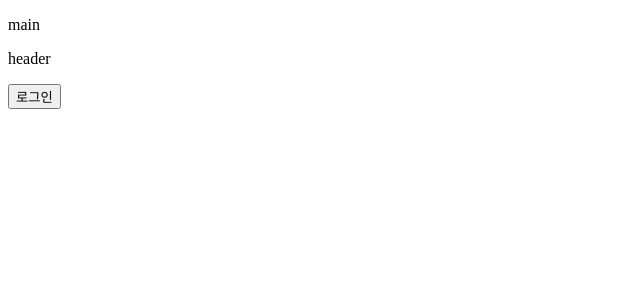
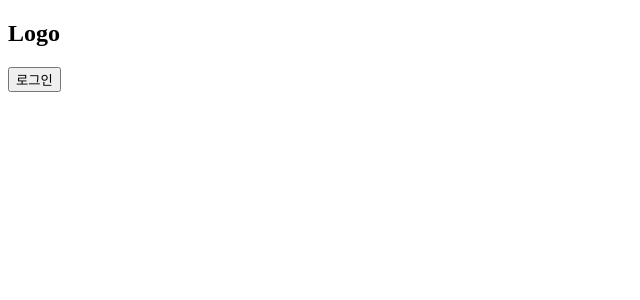
Before and after one commit to FindLolChess-FLC/ReactWebApplicationServer, a React (Create React App) app: page / in a window 1280 px wide. Shown: the top 300 px of the page, without its empty margins (0-640 px from the left). Built offline with nearby package versions, Linux system fonts and the light colour scheme; the HTML template or start-up script is replaced by a standard one.

Commit message:
🎨: 파일 구조 변경 및 추가

```diff
--- /dev/null
+++ b/src/components/common/Button.tsx
@@ -0,0 +1,3 @@
+export default function Button() {
+  return <div>a</div>;
+}
--- /dev/null
+++ b/src/components/common/DropBox.tsx
@@ -0,0 +1,3 @@
+export default function DropBox() {
+  return <div>a</div>;
+}
--- /dev/null
+++ b/src/components/common/Modal.tsx
@@ -0,0 +1,3 @@
+export default function Modal() {
+  return <div>a</div>;
+}
--- /dev/null
+++ b/src/components/containers/Footer.tsx
@@ -0,0 +1,3 @@
+export default function Footer() {
+  return <div>a</div>;
+}
--- a/src/components/header.tsx
+++ b/src/components/containers/Header.tsx
@@ -1,7 +1,7 @@
 import { useState } from "react";
 import { useNavigate } from "react-router-dom";
-import getCookie from "../utils/getCookie";
-import { Api } from "../utils/apis/Api";
+import getCookie from "../../utils/getCookie";
+import { Api } from "../../utils/apis/Api";
 
 export default function Header() {
   const navigate = useNavigate();
@@ -25,7 +25,6 @@ export default function Header() {
 
   return (
     <div>
-      <p>header</p>
       <button
         type="button"
         onClick={() => (token === "" ? handleLogin() : handleLogout())}
--- a/src/pages/Join.tsx
+++ b/src/pages/Join.tsx
@@ -3,7 +3,7 @@ import { useForm } from "react-hook-form";
 import { Link, useNavigate } from "react-router-dom";
 import useUserInput from "../hooks/useUserInput";
 import useNumberInput from "../hooks/useNumberInput";
-import InputBox from "../components/InputBox";
+import InputBox from "../components/common/InputBox";
 import { Api } from "../utils/apis/Api";
 import { JoinForm } from "../types/Join";
 import checkDuplicate from "../utils/checkDuplicate";
--- a/src/pages/Login.tsx
+++ b/src/pages/Login.tsx
@@ -2,7 +2,7 @@ import { yupResolver } from "@hookform/resolvers/yup";
 import { useForm } from "react-hook-form";
 import { Link, useNavigate } from "react-router-dom";
 import useUserInput from "../hooks/useUserInput";
-import InputBox from "../components/InputBox";
+import InputBox from "../components/common/InputBox";
 import { Api } from "../utils/apis/Api";
 import setCookie from "../utils/setCookie";
 import { LoginForm } from "../types/Login";
--- a/src/pages/Main.tsx
+++ b/src/pages/Main.tsx
@@ -1,10 +1,10 @@
-import Header from "../components/Header";
+import Header from "../components/containers/Header";
 
 export default function Main() {
   return (
     <div>
-      <p>main</p>
       <header>
+        <h2>Logo</h2>
         <Header />
       </header>
     </div>
```
Also changed, not shown: src/components/common/InputBox.tsx (renamed from src/components/InputBox.tsx).
